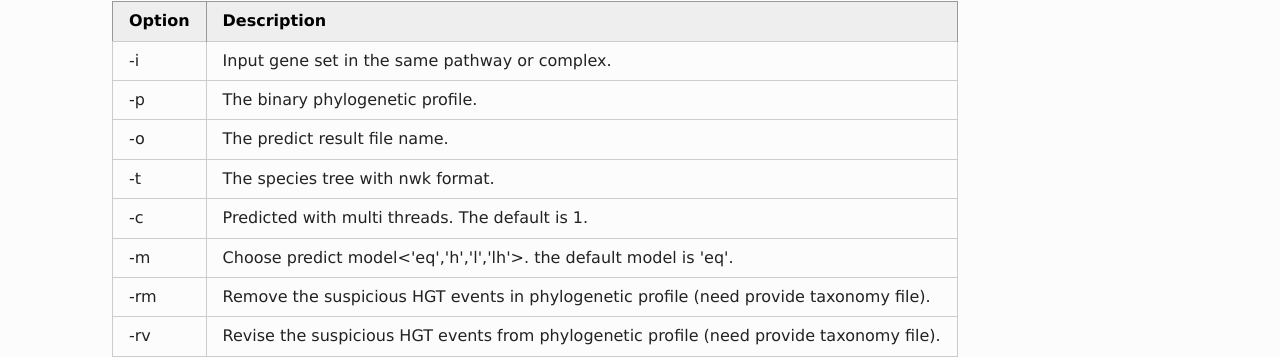
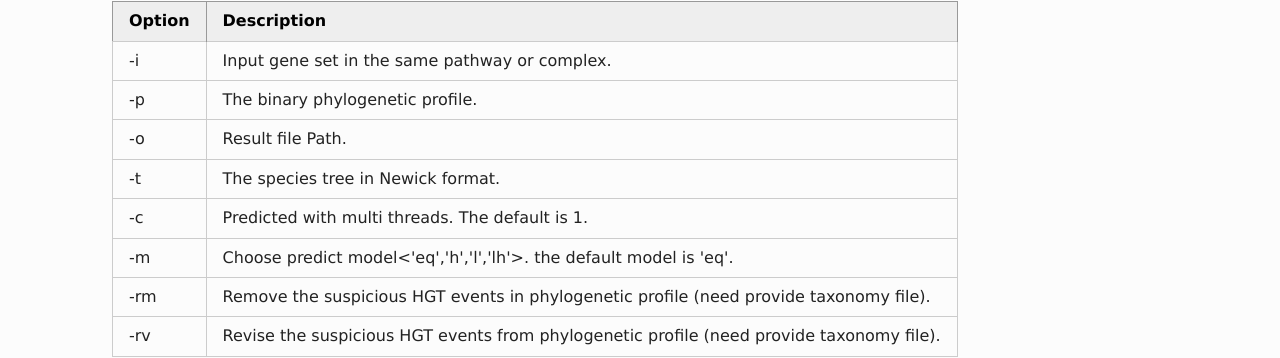
Before and after one commit to yangfangs/GFICLEE1.0, an MkDocs documentation site: the page built from docs/docs/start.md, in a window 1280 px wide. Shown: the part 1101-1459 px from the top of the page. Built offline with MkDocs 1.6.1, drawn with Linux system fonts in a browser that asks for light colours.

Commit message:
update doc

```diff
--- a/docs/docs/start.md
+++ b/docs/docs/start.md
@@ -43,8 +43,8 @@ java -jar GFICLEE1.0.jar -i input_gene_set.txt -p phylogenetic_profile.txt -t sp
 |:------- |:-------------------------------------------------------------------------------------------|
 |  -i     |  Input gene set in the same pathway or complex.                                            |
 |  -p     |  The binary phylogenetic profile.                                                          |
-|  -o     |  The predict result file name.                                                             |
-|  -t     |  The species tree with nwk format.                                                         |
+|  -o     |  Result file Path.                                                             |
+|  -t     |  The species tree in Newick format.                                                         |
 |  -c     |  Predicted with multi threads. The default is 1.                                           |
 |  -m     |  Choose predict model<'eq','h','l','lh'>. the default model is 'eq'.                       |
 |  -rm    |  Remove the suspicious HGT events in phylogenetic profile (need provide taxonomy file).    |
```
Also changed, not shown: README.md, 1 other file.
